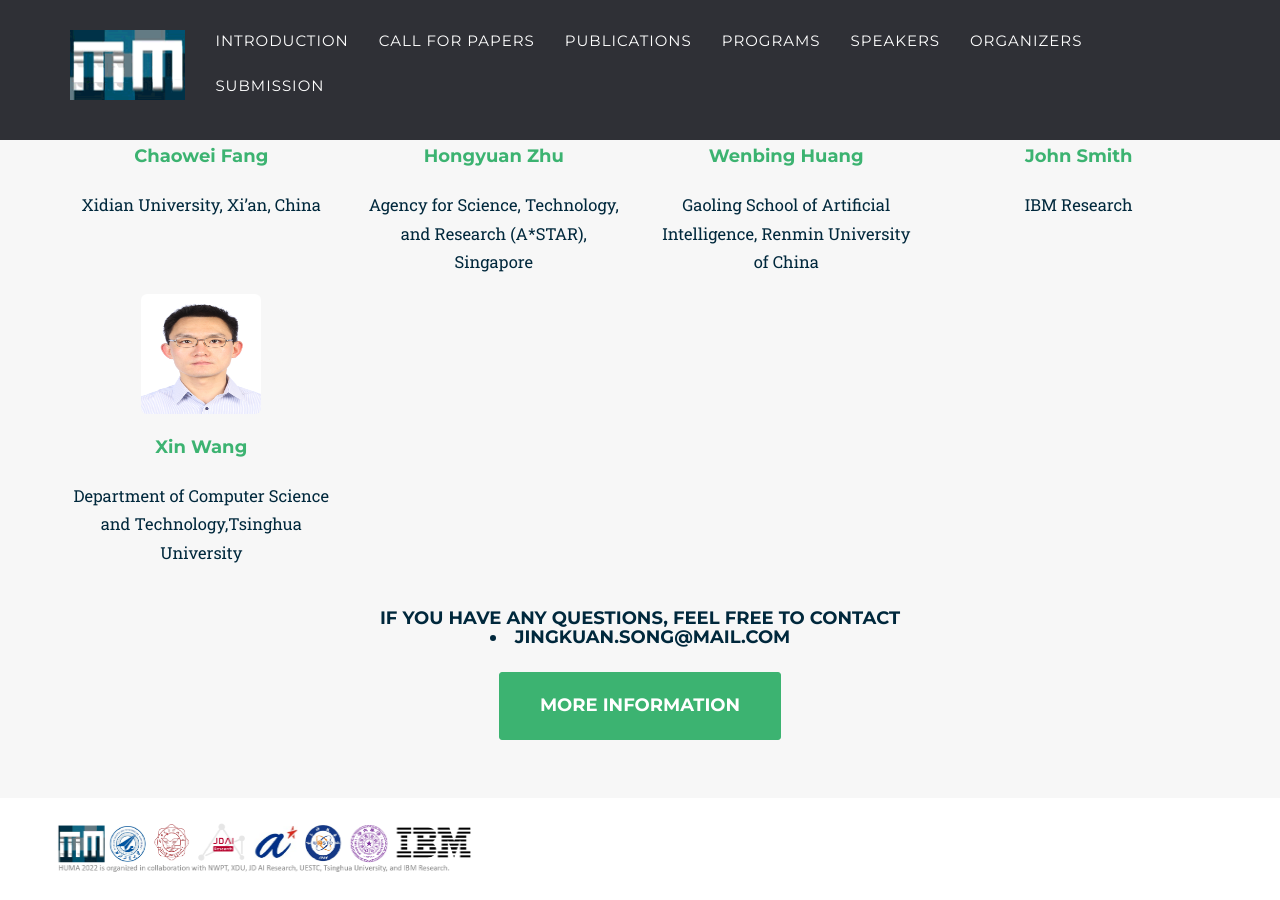
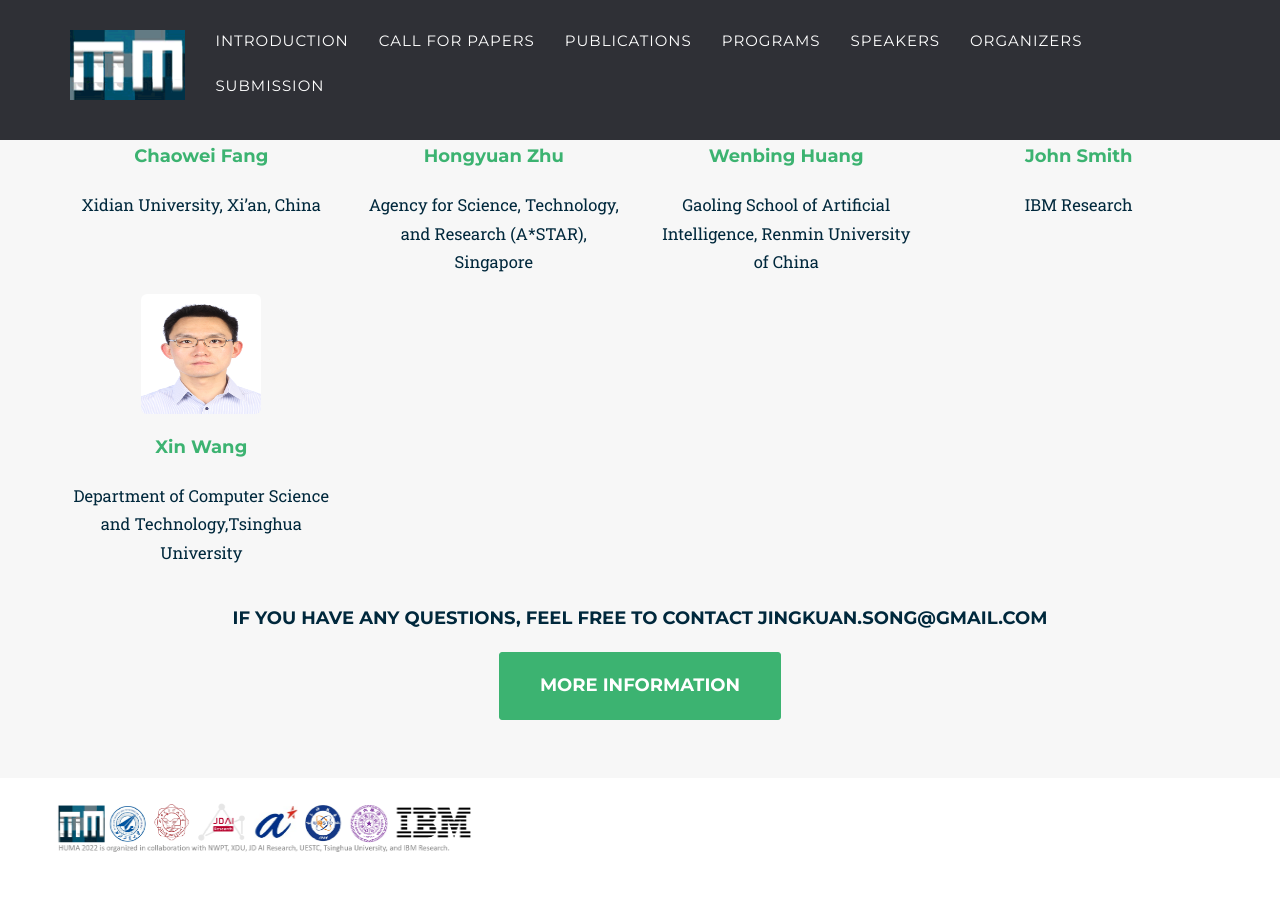
Before and after one commit to hcma2024/hcma2024.github.io, a Jekyll site: the page built from index.html, in a window 1280 px wide and 900 px high, scrolled down 2652 px. Built offline with Jekyll 4.4.1, drawn with Linux system fonts in a browser that asks for light colours; some web fonts are replaced.

Commit message:
Update organizers.html

```diff
--- a/_includes/2022_data/organizers.html
+++ b/_includes/2022_data/organizers.html
@@ -21,7 +21,7 @@
             {% endfor %}
             </div>
             <!-- <p>Visit 2016's page.</p> -->
-            <p><center><h4>If you have any questions, feel free to contact <li>jingkuan.song@mail.com</li> </h4></center></p>
+            <p><center><h4>If you have any questions, feel free to contact jingkuan.song@gmail.com </h4></center></p>
             <center><a href="/organizers_info" class="page-scroll btn btn-xl">More information</a></center>
         </div>
     </section>
```
